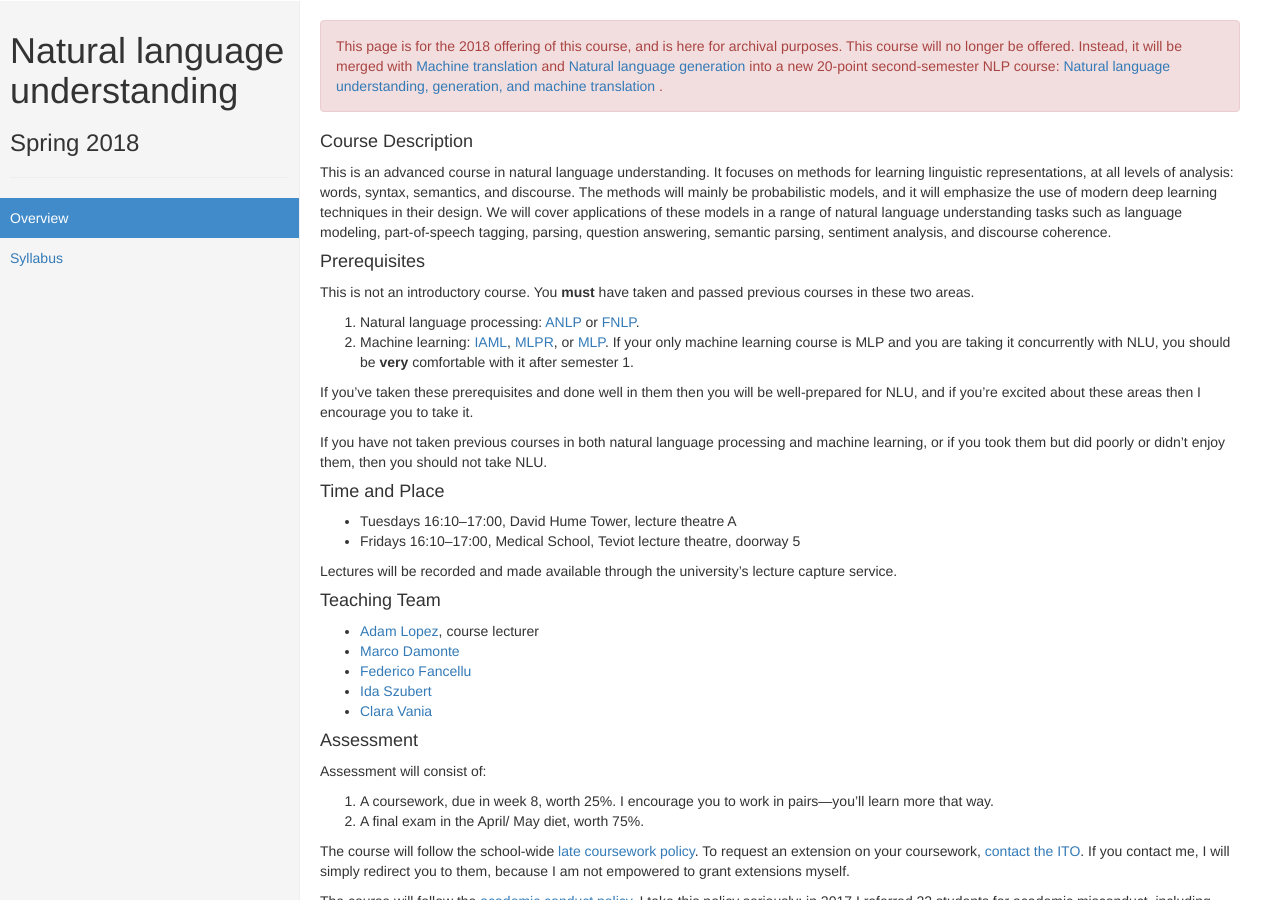
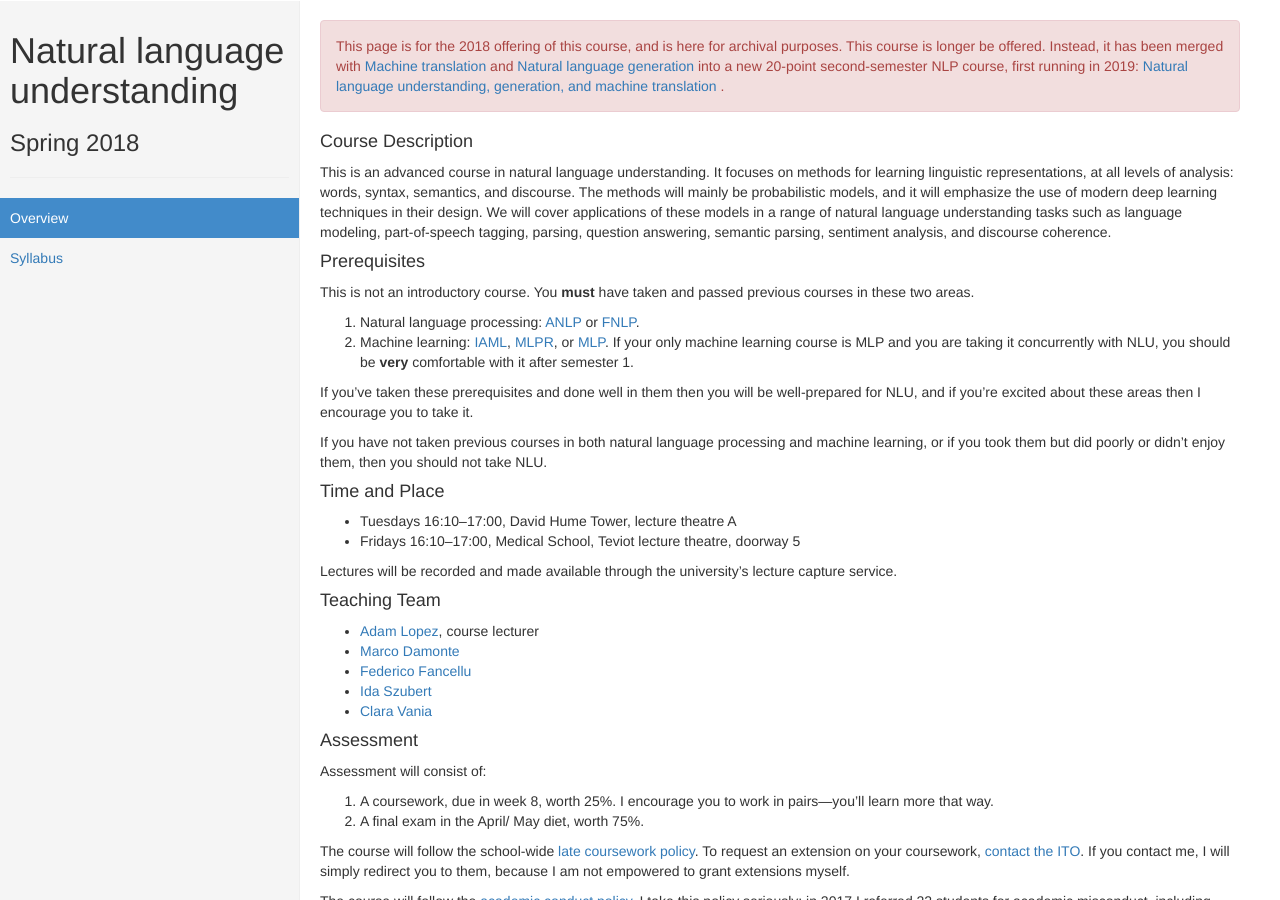
Before and after one commit to alopez/nlu-class, a Jekyll site: the page built from index.md, in a window 1280 px wide and 900 px high. Built offline with Jekyll 4.4.1, drawn with Linux system fonts in a browser that asks for light colours.

Commit message:
update link to NLU+

```diff
--- a/_layouts/common.html
+++ b/_layouts/common.html
@@ -54,11 +54,11 @@
 
           <div class="alert alert-danger">
             This page is for the 2018 offering of this course, and is here for
-            archival purposes. This course will no longer be offered. Instead,
-            it will be merged with <a href="http://www.inf.ed.ac.uk/teaching/courses/mt/">
+            archival purposes. This course is longer be offered. Instead,
+            it has been merged with <a href="http://www.inf.ed.ac.uk/teaching/courses/mt/">
             Machine translation</a> and <a href="https://www.inf.ed.ac.uk/teaching/courses/nlg/">
             Natural language generation</a> into a new 20-point second-semester NLP
-            course: <a href="https://path.is.ed.ac.uk/courses/INFR11157_SV1_SEM2">
+            course, first running in 2019: <a href="https://course.inf.ed.ac.uk/nlu+">
             Natural language understanding, generation, and machine translation
             </a>.
           </div>
```
